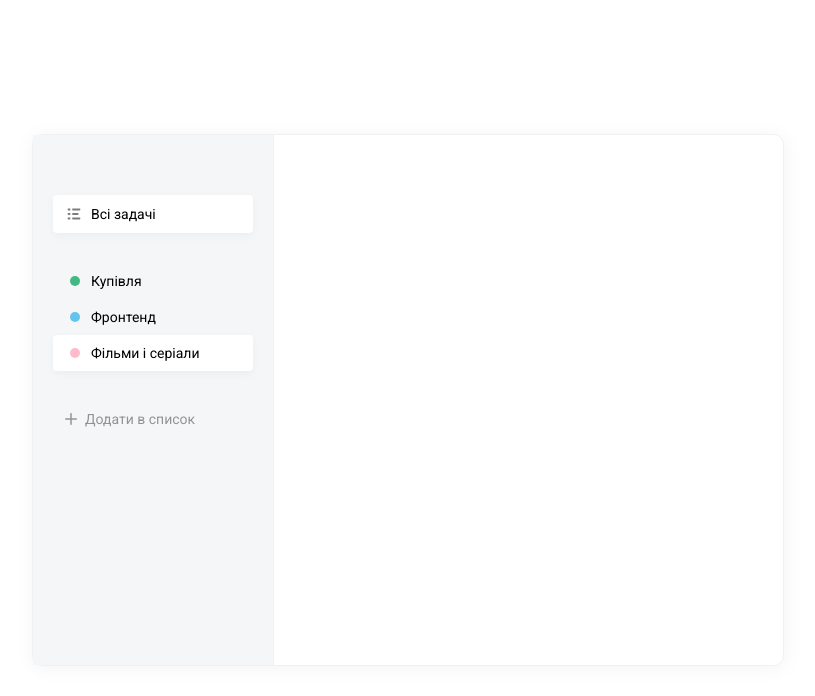
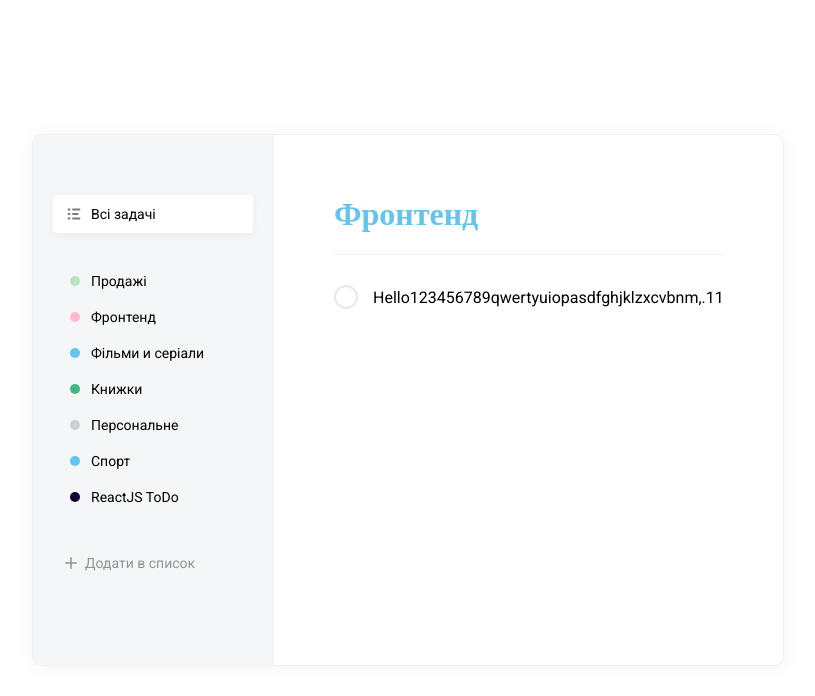
Before and after one commit to AlexandrSidoruk/TODO, a React (Create React App) app: page / in a window 1280 px wide. Shown: the top 696 px of the page, without its empty margins (232-1047 px from the left). Built offline with nearby package versions, Linux system fonts and the light colour scheme.

Commit message:
Add json-server Add tasks window for list

```diff
--- a/src/App.js
+++ b/src/App.js
@@ -1,10 +1,26 @@
-import React from "react";
+import React, {useState} from "react";
 import List from "./components/List";
 import AddList from "./components/AddList";
 import DB from "./assets/db"
+import Tasks from "./components/Tasks";
 
 
 function App() {
+    const [lists, setLists] = useState(
+        DB.lists.map(item => {
+            item.color = DB.colors.filter(color => color.id === item.colorId)[0].name
+            return item;
+        } )
+    )
+
+    const onAddList = (obj) => {
+        const newList = [
+            ...lists,
+            obj
+        ];
+        setLists(newList)
+    }
+
     return (
         <div className="todo">
             <div className="todo__sidebar">
@@ -21,29 +37,23 @@
                     }]
                 }/>
                 <List
-                    items={
-                        [{
-                            color: 'green',
-                            name: "Купівля"
-                        },
-                            {
-                            color: 'blue',
-                            name: "Фронтенд"
-                        },
-                            {
-                                color: 'pink',
-                                name: "Фільми і серіали",
-                                active: true
-                            }
-                            ]}
-                    isRemoveble
+                    items={lists}
+                    isRemove={list => console.log(list)}
+                    isRemovable
+
                 />
-                <AddList colors={DB.colors}/>
+
+                <AddList onAdd={onAddList} colors={DB.colors}/>
 
                 </div>
-            <div className="todo__tasks"></div>
+            <div className="todo__tasks">
+                <Tasks/>
+            </div>
+
+
         </div>
-    );
+
+);
 }
 
 export default App;
--- a/src/components/AddList/index.jsx
+++ b/src/components/AddList/index.jsx
@@ -8,16 +8,32 @@
 
 
 
-const AddList = ({colors}) => {
-    const [visiblePopup , setvisiblePopup] = React.useState(false);
+const AddList = ({colors, onAdd}) => {
+    const [visiblePopup , setVisiblePopup] = React.useState(false);
     const [selectedColor , selectColor] = React.useState(colors[0].id);
+    const [inputValue , setInputValue] = React.useState('');
 
-    console.log(selectedColor)
+    const onClose = () =>{
+        setVisiblePopup(false);
+        setInputValue('');
+        selectColor(colors[0].id);
+    }
+
+    const addList = () => {
+        if (!inputValue){
+            alert('!!!!!!!!!!!!!')
+            return
+        }
+        const color = colors.filter(c => c.id === selectedColor)[0].name
+       onAdd( {"id": Math.random(), "name": inputValue, "color": color});
+        onClose();
+
+    }
 
     return(
         <div className='add-list'>
             <List
-                onClick={()=>setvisiblePopup(true)}
+                onClick={()=>setVisiblePopup(true)}
                 items={[
                     {
                         className: "list__add-button",
@@ -31,8 +47,14 @@
                 ]}
             />
             {visiblePopup && (<div className="add-list__popup">
-                <img onClick={()=>setvisiblePopup(false)} src={closeSvg} alt="Close button" className="add-list__popup-close-btn"></img>
-               <input className="field" type="text" placeholder="Назва списку" />
+                <img onClick={onClose} src={closeSvg} alt="Close button" className="add-list__popup-close-btn"></img>
+               <input
+                   value={inputValue}
+                   onChange={e => {setInputValue(e.target.value)}}
+                   className="field"
+                   type="text"
+                   placeholder="Назва списку" />
+
                 <div className="add-list__popup-colors">
                    {colors.map(color =>(
                        <Badge
@@ -42,7 +64,7 @@
                        className={selectedColor===color.id && 'active'}
                    />))}
                 </div>
-               <button className="button">Додати список</button>
+               <button className="button" onClick={addList}>Додати список</button>
             </div>)}
         </div>
 
--- a/src/components/List/List.scss
+++ b/src/components/List/List.scss
@@ -1,5 +1,8 @@
 .list {
+  $self: &;
   margin-bottom: 30px;
+
+
 
   &__add-button{
   opacity: 0.4;
@@ -13,6 +16,30 @@
     align-items: center;
     cursor: pointer;
     padding: 10px 12px;
+    transition: background-color 0.15s ease-in-out;
+
+   &:hover #{$self}__remove-icon {
+      opacity: 0.3;
+    }
+
+    #{$self}__remove-icon {
+      opacity: 0;
+      transition: opacity 0.15s ease-in-out;
+
+      &:hover  {
+        opacity: 0.8;
+      }
+    }
+
+
+
+    span {
+      flex: 1;
+    }
+
+    &:hover {
+      background: rgba(255, 255, 255, 0.5);
+    }
 
 
     &.active {
--- a/src/components/List/index.jsx
+++ b/src/components/List/index.jsx
@@ -2,9 +2,17 @@
 import "./List.scss"
 import classNames from "classnames";
 import Badge from "../Badge";
+import removeSvg from "../../assets/img/remove.svg";
 
 
-const List = ({items, isRemoveble, onClick}) => {
+
+const List = ({items, isRemovable, onClick, isRemove: onRemove}) => {
+    const RemoveList = (item) => {
+        if(window.confirm('Ви дійсно хочите видалити список? ')){
+            onRemove(item)
+        }
+    }
+
     return  <ul onClick={onClick} className="list">
 
         {items.map((item , index)=> (<li key={index} className={classNames(item.className, {'active': item.active} )}>
@@ -12,6 +20,10 @@
                     {item.icon ? (item.icon) : (<Badge color={item.color} />)}
                 </i>
                 <span>{item.name}</span>
+                {isRemovable &&  <img className="list__remove-icon"
+                                      src={removeSvg}
+                                      alt="Remove Icon"
+                                      onClick={()=>RemoveList(item)}/>}
             </li>
 
             )
--- /dev/null
+++ b/src/components/Tasks/Tasks.scss
@@ -0,0 +1,102 @@
+.tasks {
+  &__title {
+    font-family: "Malgun Gothic";
+    font-weight: bold;
+    font-size: 32px;
+    line-height: 39px;
+    color: #64C4ED;
+    border-bottom: 1px solid #f2f2f2;
+    padding-bottom: 20px;
+
+    &:hover {
+      img {
+        opacity: 0.2;
+      }
+    }
+
+
+    img {
+      opacity: 0;
+      cursor: pointer;
+      margin-left: 15px;
+
+      &:hover {
+        opacity: 0.8;
+      }
+    }
+  }
+
+  &__items {
+    margin-top: 30px;
+
+    &-row {
+      display: flex;
+      align-items: center;
+
+      input {
+        margin-left: 15px;
+        border: 0;
+        font-size: 16px;
+        width: 100%;
+      }
+    }
+  }
+
+  .checkbox {
+    input {
+      display: none;
+    }
+
+    svg {
+      transition: opacity 0.15s ease-in-out;
+      path {
+        stroke: #b2b2b2;
+      }
+
+    }
+
+
+    input:checked + label {
+      background-color: green;
+      border-color: green;
+
+      svg {
+        opacity: 1;
+        path {
+          stroke: #fff;
+        }
+      }
+    }
+
+    &:hover {
+      label {
+        background-color: #f2f2f2;
+        border-color: #f2f2f2;
+        svg {
+          opacity: 1;
+          path {
+            stroke: #b2b2b2;
+          }
+        }
+      }
+    }
+
+    label {
+      display:flex;
+      align-items: center;
+      justify-content: center;
+      border: 2px solid #e8e8e8;
+      border-radius: 30px;
+      width: 20px;
+      height: 20px;
+      cursor: pointer;
+      transition: background-color 0.15s ease-in-out,
+                  border-color 0.15s ease-in-out;
+
+      svg {
+        opacity: 0;
+      }
+    }
+
+  }
+}
--- /dev/null
+++ b/src/components/Tasks/index.jsx
@@ -0,0 +1,30 @@
+import React from "react";
+import "./Tasks.scss"
+import editSvg from "../../assets/img/edit.svg"
+
+const Tasks = () => {
+    return(
+    <div className="tasks">
+        <h2 className="tasks__title">
+            Фронтенд
+            <img src={editSvg} alt="edit icon"/>
+        </h2>
+
+        <div className="tasks__items">
+          <div className="tasks__items-row">
+              <div className="checkbox">
+                  <input id="check" type="checkbox"/>
+                  <label htmlFor="check">
+                      <svg width="11" height="8" viewBox="0 0 11 8" fill="none" xmlns="http://www.w3.org/2000/svg">
+                          <path d="M9.29999 1.20001L3.79999 6.70001L1.29999 4.20001" stroke="#000" stroke-width="1.5" stroke-linecap="round" stroke-linejoin="round"/>
+                      </svg>
+                  </label>
+              </div>
+              <input value="Hello123456789qwertyuiopasdfghjklzxcvbnm,.1111111111111111111111111111111" />
+          </div>
+        </div>
+    </div>)
+
+};
+
+export default Tasks;
--- a/src/index.scss
+++ b/src/index.scss
@@ -10,6 +10,7 @@
 
 
 .todo {
+  display: flex;
   position: absolute;
   left: 50%;
   top: 50%;
@@ -28,7 +29,13 @@
     border-right: 1px solid #F1F1F1;
     padding: 60px 20px;
   }
+  &__tasks {
+    flex: 1;
+    padding: 60px;
+  }
 }
+
+
 
 .button {
   background: #4DD599;
```
Also changed, not shown: package.json (+6 -1 lines), 1 other file (tests, documents, lock files or other folders).
